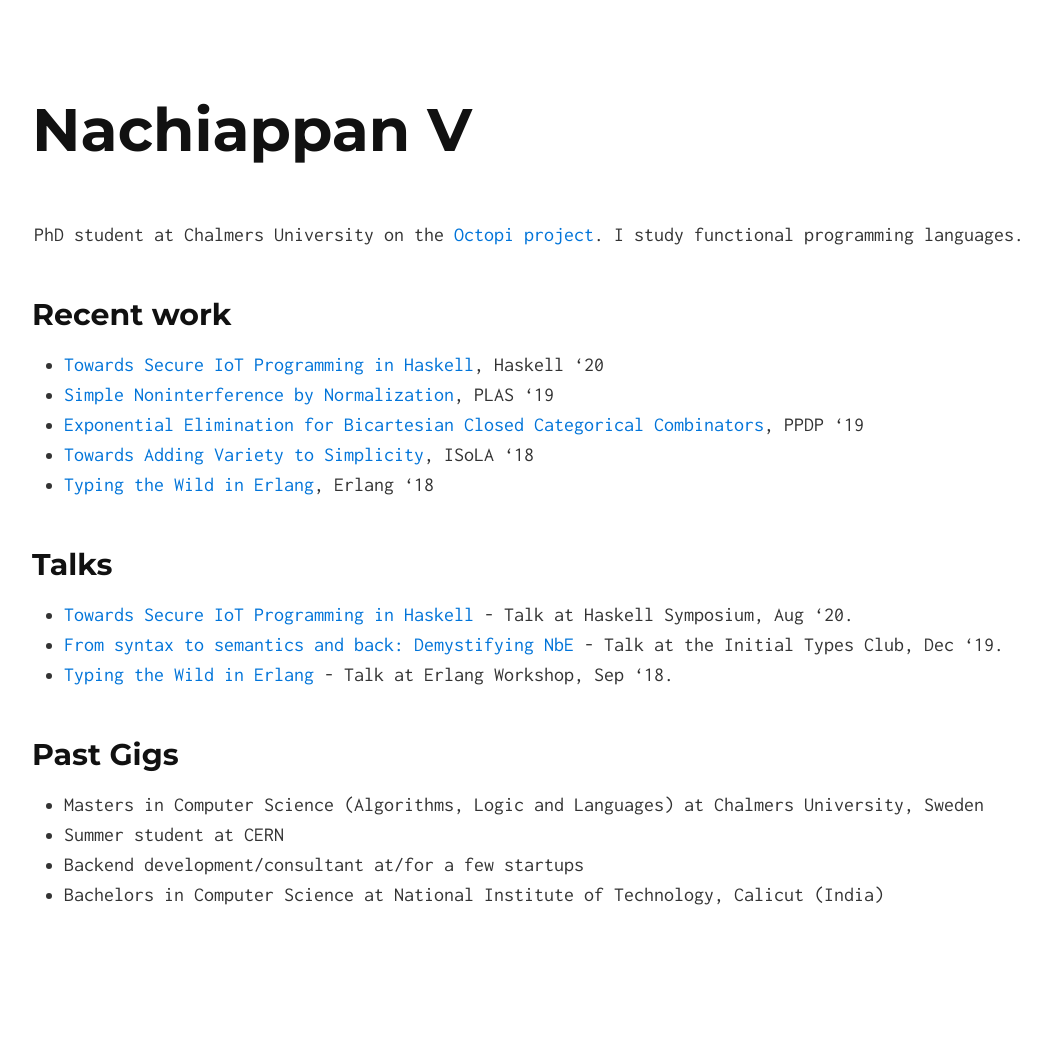
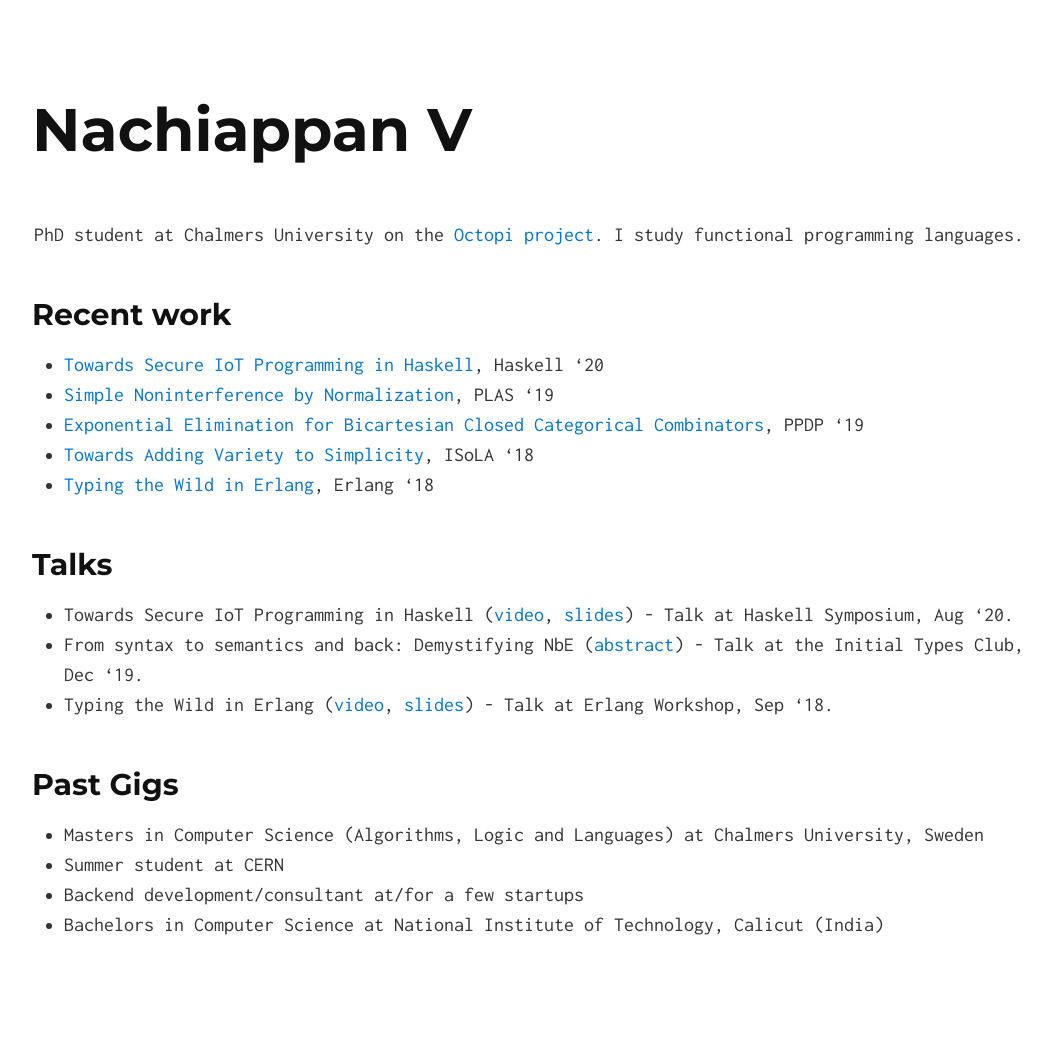
Before and after one commit to nachivpn/nachivpn.github.io, a Jekyll site: the page built from index.md, in a window 1280 px wide. Shown: the whole page, without its empty margins (106-1157 px from the left). Built offline with Jekyll 4.4.1, drawn with Linux system fonts in a browser that asks for light colours; before the commit the page ends 1010 px from its top, so only the background shows below that.

Commit message:
Update index.md

```diff
--- a/index.md
+++ b/index.md
@@ -14,9 +14,10 @@ PhD student at Chalmers University on the [Octopi project](https://octopi.chalme
 
 ## Talks
 
-* [Towards Secure IoT Programming in Haskell](https://www.youtube.com/watch?v=FqnScw9U7gA) - Talk at Haskell Symposium, Aug '20.
-* [From syntax to semantics and back: Demystifying NbE](https://github.com/InitialTypes/Club/wiki/Abstracts.2019.DemystifyingNbE) - Talk at the Initial Types Club, Dec '19.
-* [Typing the Wild in Erlang](https://www.youtube.com/watch?v=GjVDTHlD4nM) - Talk at Erlang Workshop, Sep '18.
+* Towards Secure IoT Programming in Haskell ([video](https://www.youtube.com/watch?v=FqnScw9U7gA), [slides](haski.pdf)) - Talk at Haskell Symposium, Aug '20.
+* From syntax to semantics and back: Demystifying NbE ([abstract](https://github.com/InitialTypes/Club/wiki/Abstracts.2019.DemystifyingNbE)) - Talk at the Initial Types Club, Dec '19.
+* Typing the Wild in Erlang ([video](https://www.youtube.com/watch?v=GjVDTHlD4nM), [slides](ew18-slides.pdf)) - Talk at Erlang Workshop, Sep '18.
+
 
 ## Past Gigs
 * Masters in Computer Science (Algorithms, Logic and Languages) at Chalmers University, Sweden
```
